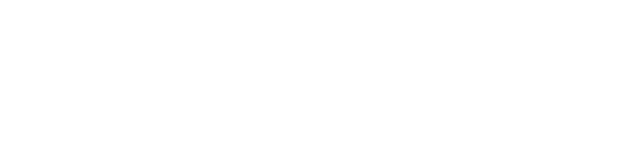
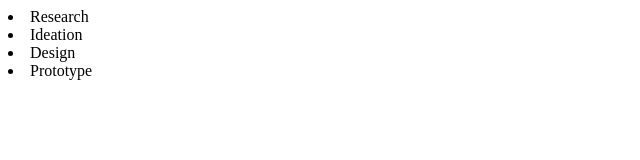
Before and after one commit to Katrascia/Bumper, a plain HTML site: page index.html in a window 1280 px wide. Shown: the whole page, without its empty margins (0-640 px from the left). Drawn offline with Linux system fonts and the light colour scheme.

Commit message:
Update index.html

```diff
--- a/index.html
+++ b/index.html
@@ -13,6 +13,26 @@
 
 
 <body>
+    <div class="logo>
+        <img class="logo" src="">
+    </div>
+
+    <nav class="navbar">
+     <!--unordered list-->
+        <li>
+           Research
+        </li>
+        <li>
+            Ideation
+         </li>
+         <li>
+            Design
+         </li>
+         <li>
+            Prototype
+         </li>
+
+    </nav>
 
 </body>
 
```
